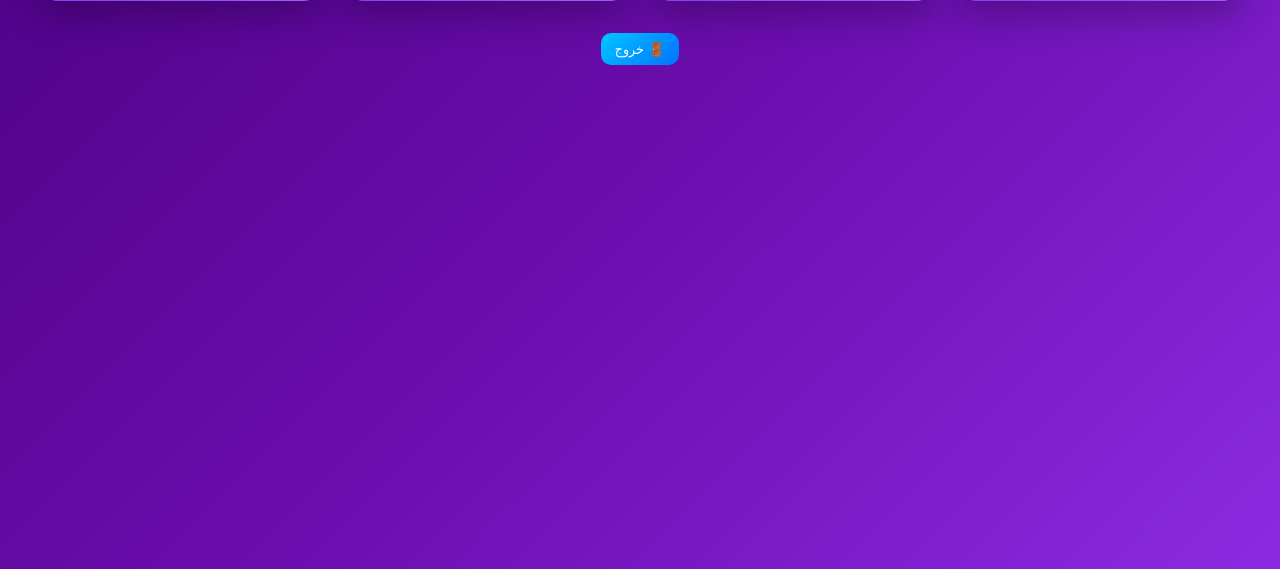
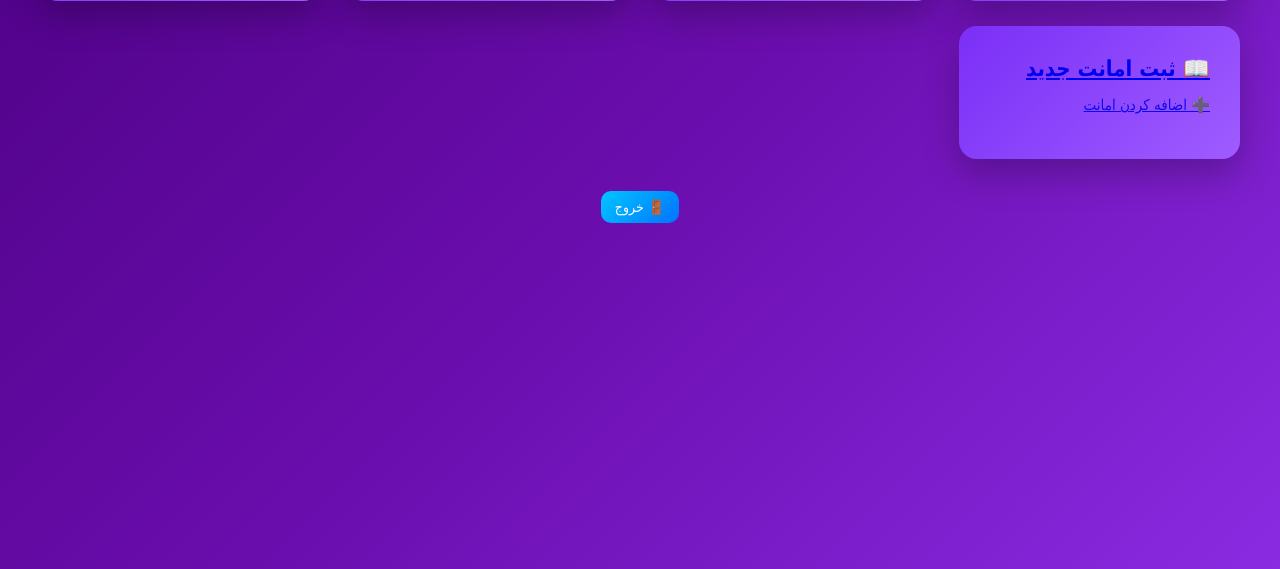
Before and after one commit to arminalvandi/library-management-system, a Python web app: template templates/dashboard.html in a window 1280 px wide. Shown: the part 231-800 px from the top of the page. Run offline with Jinja, Linux system fonts and the light colour scheme; the template is opened without the code that fills it, so the values that code supplies are empty.

Commit message:
Update dashboard.html

```diff
--- a/templates/dashboard.html
+++ b/templates/dashboard.html
@@ -21,14 +21,19 @@
             <p>تعداد کل کتاب‌ها: {{ books_count }}</p>
         </a>
 
-        <a href="/books" class="card">
+        <a href="/borrowed_books" class="card">
             <h2>📖 امانت داده شده</h2>
             <p>تعداد: {{ borrowed_count }}</p>
         </a>
 
-        <a href="/books" class="card">
+        <a href="/free_books" class="card">
             <h2>📖 کتاب‌های آزاد</h2>
             <p>تعداد: {{ free_count }}</p>
+        </a>
+
+        <a href="/add_borrow_select" class="card">
+            <h2>📖 ثبت امانت جدید</h2>
+            <p>➕ اضافه کردن امانت</p>
         </a>
     </div>
 
```
